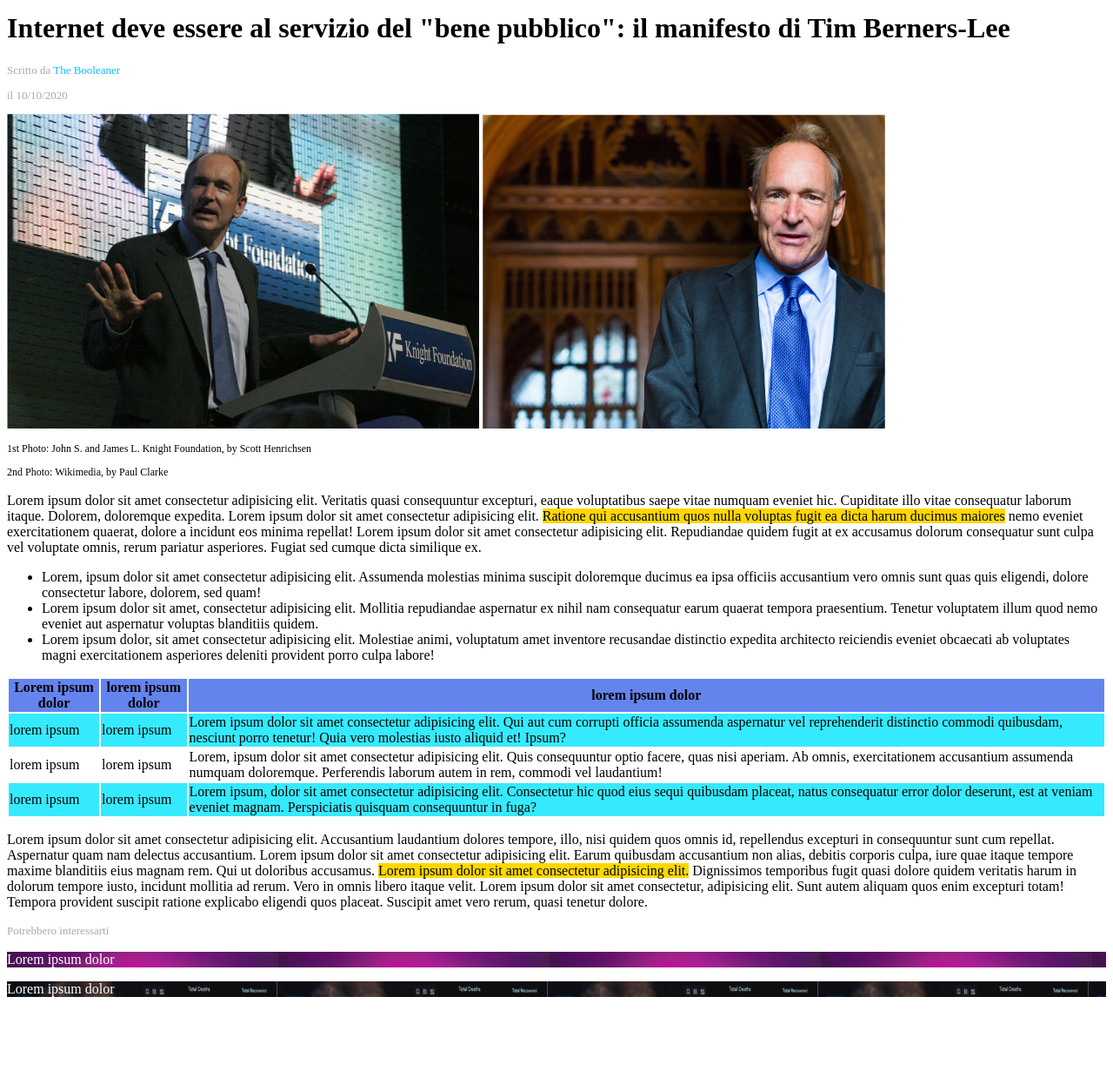
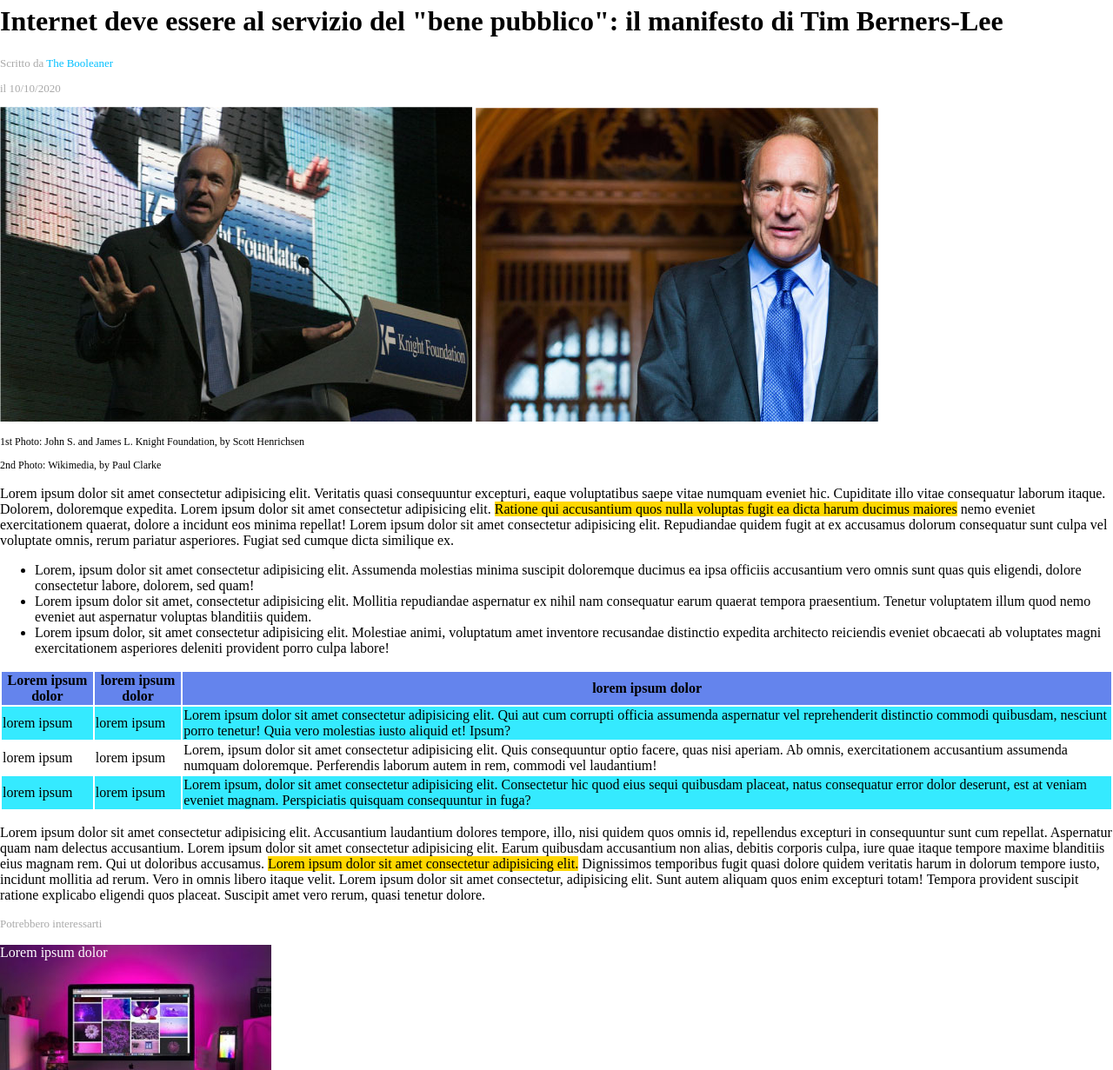
Before and after one commit to Marianna-Dalterio/html-css-booleaner, a plain HTML site: page index.html in a window 1280 px wide. Shown: the part 114-1345 px from the top of the page at 87% size. Before the commit the page ends 1277 px from the top, so only its background shows below. Drawn offline with Linux system fonts and the light colour scheme.

Commit message:
edit pics size

```diff
--- a/style.css
+++ b/style.css
@@ -41,10 +41,21 @@ thead {
 
 #interessarti1 {
     color: white;
+    font-size: 16px;
     background-image: url(IMG/monitor.jpg);
+    height: 208px;
+    width: 312px;
 }
 
 #interessarti2 {
     color: white;
+    font-size: 16px;
     background-image: url(IMG/graph.jpg);
+    height: 207px;
+    width: 311px;
+
 }
+
+body {
+    margin: 0;
+}
```
Also changed, not shown: index.html (+0 -2 lines).
